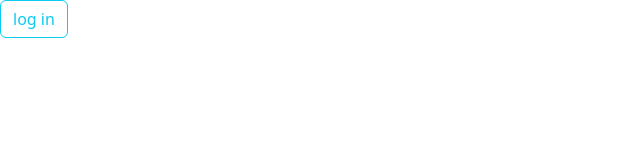
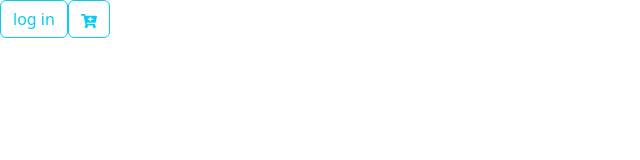
Before and after one commit to XavMur/proyecto_final, a React (Vite) app: page / in a window 1280 px wide. Shown: the top 160 px of the page, without its empty margins (0-640 px from the left). Built offline with nearby package versions, Linux system fonts and the light colour scheme.

Commit message:
added buton component logic

```diff
--- a/package.json
+++ b/package.json
@@ -15,6 +15,7 @@
     "react": "^18.2.0",
     "react-bootstrap": "^2.10.2",
     "react-dom": "^18.2.0",
+    "react-icons": "^5.1.0",
     "react-router-dom": "^6.22.3"
   },
   "devDependencies": {
--- a/src/components/ButtonComponent.jsx
+++ b/src/components/ButtonComponent.jsx
@@ -1,12 +1,12 @@
 import { useEffect, useState } from "react";
 import Button from "react-bootstrap/Button";
 
-const ButtonComponent = ({ buttonName }) => {
+const ButtonComponent = ({ buttonBody }) => {
   const [buttonText, setButtonText] = useState("");
   useEffect(() => {
-    setButtonText(buttonName);
-  }, [buttonName]);
-  return <Button variant="outline-info">{buttonText}</Button>;
+    setButtonText(buttonBody);
+  }, [buttonBody]);
+  return <Button variant="outline-info">{buttonBody}</Button>;
 };
 
 export default ButtonComponent;
--- a/src/components/Navbar.jsx
+++ b/src/components/Navbar.jsx
@@ -1,6 +1,12 @@
 import ButtonComponent from "./ButtonComponent";
+import { FaCartPlus } from "react-icons/fa";
 export const Navbar = () => {
-  return <ButtonComponent buttonName="log in" />;
+  return (
+    <div>
+      <ButtonComponent buttonBody="log in" />
+      <ButtonComponent buttonBody={<FaCartPlus />} />
+    </div>
+  );
 };
 
 export default Navbar;
```
Also changed, not shown: 1 other file (tests, documents, lock files or other folders).
